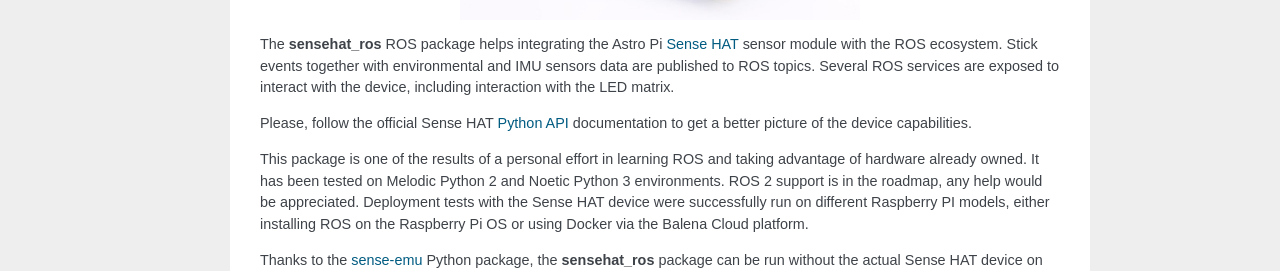
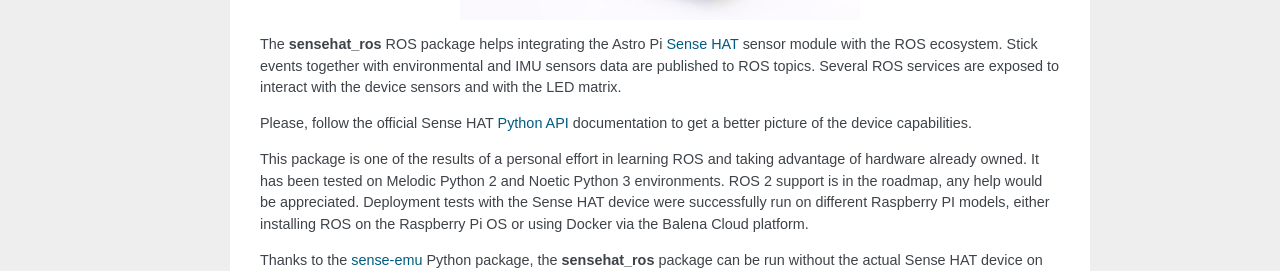
Before and after one commit to allxone/sensehat_ros, a Sphinx documentation site: the page built from doc/index.rst, in a window 1280 px wide. Shown: the part 418-689 px from the top of the page. Built offline with Sphinx 7.4.7, drawn with Linux system fonts in a browser that asks for light colours; the version number could not be read and is left out.

Commit message:
Update project description

```diff
--- a/doc/index.rst
+++ b/doc/index.rst
@@ -18,7 +18,7 @@
 The **sensehat_ros** ROS package helps integrating the Astro Pi `Sense HAT`_ sensor module with the ROS
 ecosystem.
 Stick events together with environmental and IMU sensors data are published to ROS topics.
-Several ROS services are exposed to interact with the device, including interaction with the LED matrix.
+Several ROS services are exposed to interact with the device sensors and with the LED matrix.
 
 Please, follow the official Sense HAT `Python API`_ documentation to get a better picture of the device capabilities.
 
--- a/package.xml
+++ b/package.xml
@@ -5,7 +5,7 @@
 <package format="3">
   <name>sensehat_ros</name>
   <version>0.1.0</version>
-  <description>sensehat_ros is a ROS package to publish Astro Pi Sense HAT environmental and IMU sensors data, stick events and provide access to led matrix primitives.</description>
+  <description>sensehat_ros is a ROS package to interact with Astro Pi Sense HAT sensors, stick and LED matrix.</description>
 
   <author email="allxone@hotmail.com">Stefano Dell'Orto</author>
   <license>BSD</license>
```
Also changed, not shown: README.md (+1 -1 lines).
